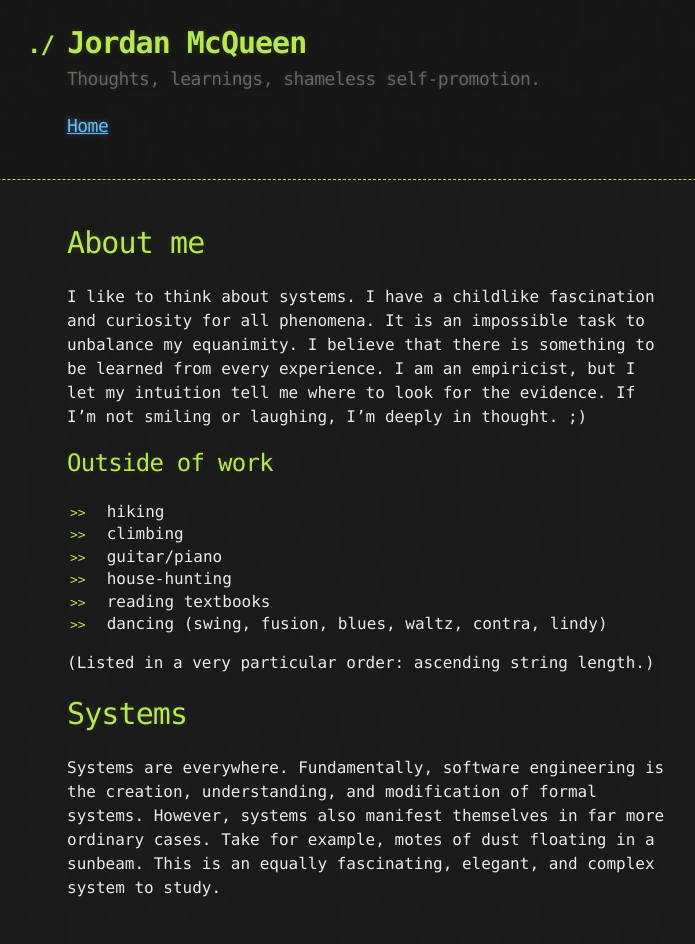
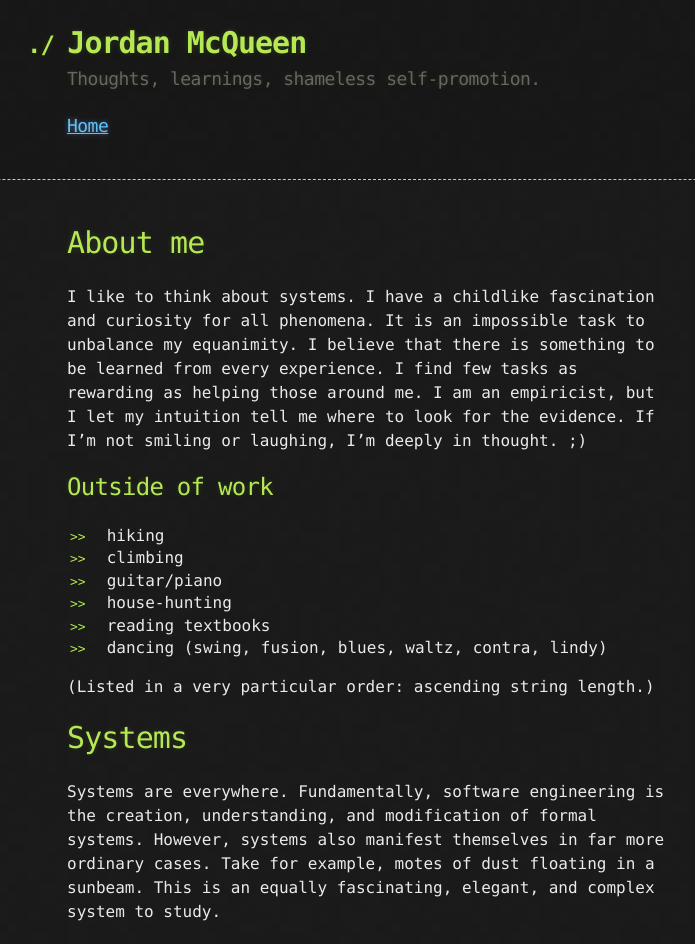
Before and after one commit to mcqueenjordan/mcqueenjordan.github.io, a Jekyll site: the page built from index.md, in a window 1280 px wide. Shown: the whole page, without its empty margins (273-968 px from the left). Built offline with Jekyll 4.4.1, drawn with Linux system fonts in a browser that asks for light colours; our own code applies the rules of GitHub Pages for plain Markdown files; before the commit the page ends 920 px from its top, so only the background shows below that.

Commit message:
more bio

```diff
--- a/index.md
+++ b/index.md
@@ -6,9 +6,10 @@ layout: default
 
 I like to think about systems. I have a childlike fascination and curiosity
 for all phenomena. It is an impossible task to unbalance my equanimity. I
-believe that there is something to be learned from every experience. I am
-an empiricist, but I let my intuition tell me where to look for the evidence.
-If I'm not smiling or laughing, I'm deeply in thought. ;)
+believe that there is something to be learned from every experience. I find
+few tasks as rewarding as helping those around me. I am an empiricist, but I
+let my intuition tell me where to look for the evidence. If I'm not smiling or
+laughing, I'm deeply in thought. ;)
 
 
 ## Outside of work
```
